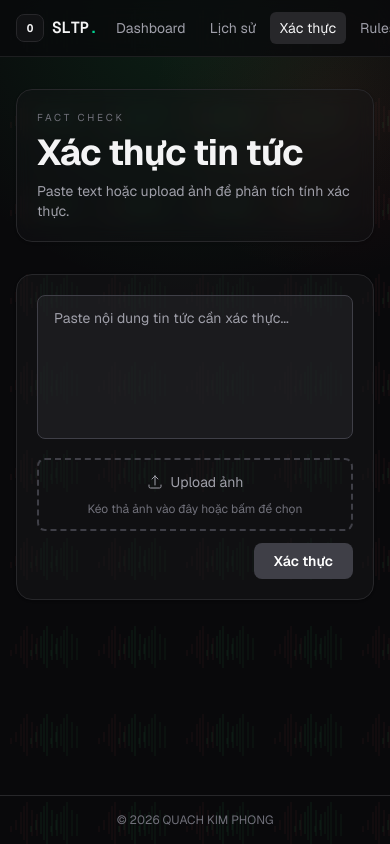
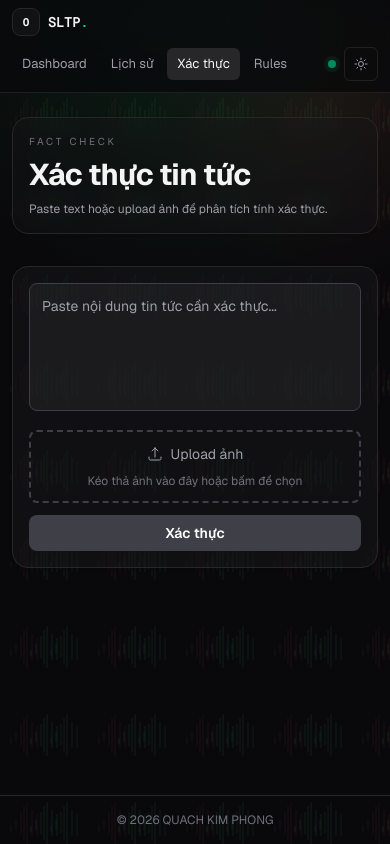
Before and after one commit to QuachGia1994/OAK-Hidden-SLTP-Manager, a Next.js app in the folder dashboard/: page /factcheck in a window 390 px wide. Built offline with nearby package versions, Linux system fonts and the light colour scheme.

Commit message:
Tighten mobile dashboard layout

```diff
--- a/dashboard/src/app/factcheck/page.tsx
+++ b/dashboard/src/app/factcheck/page.tsx
@@ -185,23 +185,23 @@ export default function FactCheckPage() {
   const cleanClaims = result?.key_claims.filter((c) => !isGarbage(c)) || [];
 
   return (
-    <div className="max-w-4xl mx-auto px-4 sm:px-6 lg:px-8 py-8 sm:py-12">
-      <div className="mb-8 rounded-2xl border border-zinc-200/80 dark:border-zinc-800 bg-white/70 dark:bg-zinc-900/35 backdrop-blur-sm px-5 py-5 sm:px-6 sm:py-6 shadow-sm">
+    <div className="max-w-4xl mx-auto px-3 sm:px-6 lg:px-8 py-6 sm:py-12">
+      <div className="mb-8 rounded-2xl border border-zinc-200/80 dark:border-zinc-800 bg-white/70 dark:bg-zinc-900/35 backdrop-blur-sm px-4 py-4 sm:px-6 sm:py-6 shadow-sm">
         <div className="text-[10px] uppercase tracking-[0.28em] text-zinc-400 dark:text-zinc-500 mb-2">Fact check</div>
-        <h1 className="text-4xl sm:text-5xl font-bold text-zinc-900 dark:text-zinc-100 tracking-tight">Xác thực tin tức</h1>
-        <p className="text-sm text-zinc-500 dark:text-zinc-400 mt-2 max-w-2xl">Paste text hoặc upload ảnh để phân tích tính xác thực.</p>
+        <h1 className="text-3xl sm:text-5xl font-bold text-zinc-900 dark:text-zinc-100 tracking-tight">Xác thực tin tức</h1>
+        <p className="text-xs sm:text-sm text-zinc-500 dark:text-zinc-400 mt-2 max-w-2xl">Paste text hoặc upload ảnh để phân tích tính xác thực.</p>
       </div>
 
-      <div className="border border-zinc-200/80 dark:border-zinc-800 rounded-2xl bg-white/80 dark:bg-zinc-900/50 p-5 mb-8 shadow-sm">
+      <div className="border border-zinc-200/80 dark:border-zinc-800 rounded-2xl bg-white/80 dark:bg-zinc-900/50 p-4 sm:p-5 mb-8 shadow-sm">
         <textarea
-          className="w-full h-36 bg-zinc-50 dark:bg-zinc-800/50 border border-zinc-200 dark:border-zinc-700 rounded-lg px-4 py-3 text-sm text-zinc-900 dark:text-zinc-100 placeholder:text-zinc-400 focus:outline-none focus:ring-2 focus:ring-emerald-500/50 resize-none"
+          className="w-full h-32 sm:h-36 bg-zinc-50 dark:bg-zinc-800/50 border border-zinc-200 dark:border-zinc-700 rounded-lg px-3 sm:px-4 py-3 text-sm text-zinc-900 dark:text-zinc-100 placeholder:text-zinc-400 focus:outline-none focus:ring-2 focus:ring-emerald-500/50 resize-none"
           placeholder="Paste nội dung tin tức cần xác thực..."
           value={text}
           onChange={(e) => setText(e.target.value)}
         />
 
         <div
-          className={`mt-3 border-2 border-dashed rounded-lg px-4 py-3 text-center transition-colors ${
+          className={`mt-3 border-2 border-dashed rounded-lg px-3 sm:px-4 py-3 text-center transition-colors ${
             dragOver
               ? "border-emerald-500 bg-emerald-50 dark:bg-emerald-500/10"
               : "border-zinc-200 dark:border-zinc-700 hover:border-zinc-300 dark:hover:border-zinc-600"
@@ -231,7 +231,7 @@ export default function FactCheckPage() {
           <button
             onClick={handleSubmit}
             disabled={loading || !text.trim()}
-            className="px-5 py-2 bg-zinc-900 hover:bg-zinc-800 disabled:bg-zinc-300 dark:disabled:bg-zinc-700 text-white text-sm font-semibold rounded-lg transition-colors duration-150"
+            className="w-full sm:w-auto px-5 py-2 bg-zinc-900 hover:bg-zinc-800 disabled:bg-zinc-300 dark:disabled:bg-zinc-700 text-white text-sm font-semibold rounded-lg transition-colors duration-150"
           >
             {loading ? "Đang xác thực..." : "Xác thực"}
           </button>
@@ -246,7 +246,7 @@ export default function FactCheckPage() {
 
       {result && (
         <div className="space-y-4">
-          <div className="border border-zinc-200/80 dark:border-zinc-800 rounded-2xl bg-white/80 dark:bg-zinc-900/50 p-5 shadow-sm">
+          <div className="border border-zinc-200/80 dark:border-zinc-800 rounded-2xl bg-white/80 dark:bg-zinc-900/50 p-4 sm:p-5 shadow-sm">
             <div className="flex items-center justify-between mb-4">
               <h2 className="text-sm font-semibold uppercase tracking-wider text-zinc-500 dark:text-zinc-400">Kết quả</h2>
               <VerdictBadge verdict={result.verdict} />
@@ -255,7 +255,7 @@ export default function FactCheckPage() {
           </div>
 
           {cleanClaims.length > 0 && (
-            <div className="border border-zinc-200/80 dark:border-zinc-800 rounded-2xl bg-white/80 dark:bg-zinc-900/50 p-5 shadow-sm">
+            <div className="border border-zinc-200/80 dark:border-zinc-800 rounded-2xl bg-white/80 dark:bg-zinc-900/50 p-4 sm:p-5 shadow-sm">
               <h2 className="text-sm font-semibold uppercase tracking-wider text-zinc-500 dark:text-zinc-400 mb-3">Các tuyên bố chính</h2>
               <ul className="space-y-2">
                 {cleanClaims.map((claim, i) => (
@@ -268,7 +268,7 @@ export default function FactCheckPage() {
             </div>
           )}
 
-          <div className="border border-zinc-200/80 dark:border-zinc-800 rounded-2xl bg-white/80 dark:bg-zinc-900/50 p-5 shadow-sm">
+          <div className="border border-zinc-200/80 dark:border-zinc-800 rounded-2xl bg-white/80 dark:bg-zinc-900/50 p-4 sm:p-5 shadow-sm">
             <h2 className="text-sm font-semibold uppercase tracking-wider text-zinc-500 dark:text-zinc-400 mb-3">
               Nguồn ({result.sources.length})
             </h2>
@@ -279,7 +279,7 @@ export default function FactCheckPage() {
             )}
           </div>
 
-          <div className="border border-zinc-200/80 dark:border-zinc-800 rounded-2xl bg-white/80 dark:bg-zinc-900/50 p-5 shadow-sm">
+          <div className="border border-zinc-200/80 dark:border-zinc-800 rounded-2xl bg-white/80 dark:bg-zinc-900/50 p-4 sm:p-5 shadow-sm">
             <h2 className="text-sm font-semibold uppercase tracking-wider text-zinc-500 dark:text-zinc-400 mb-3">Phân tích</h2>
             <p className="text-sm text-zinc-700 dark:text-zinc-300 leading-relaxed whitespace-pre-wrap">{result.summary}</p>
           </div>
--- a/dashboard/src/app/signals/page.tsx
+++ b/dashboard/src/app/signals/page.tsx
@@ -16,13 +16,13 @@ export default async function SignalsPage({ searchParams }: { searchParams: Prom
   const isVIP = await hasVipAccess(params);
 
   return (
-    <div className="max-w-6xl mx-auto px-4 sm:px-6 lg:px-8 py-8 sm:py-12">
-      <div className="mb-8 rounded-2xl border border-zinc-200/80 dark:border-zinc-800 bg-white/70 dark:bg-zinc-900/35 backdrop-blur-sm px-5 py-5 sm:px-6 sm:py-6 shadow-sm">
+    <div className="max-w-6xl mx-auto px-3 sm:px-6 lg:px-8 py-6 sm:py-12">
+      <div className="mb-8 rounded-2xl border border-zinc-200/80 dark:border-zinc-800 bg-white/70 dark:bg-zinc-900/35 backdrop-blur-sm px-4 py-4 sm:px-6 sm:py-6 shadow-sm">
         <div className="flex flex-col gap-3 sm:flex-row sm:items-end sm:justify-between">
           <div>
             <div className="text-[10px] uppercase tracking-[0.28em] text-zinc-400 dark:text-zinc-500 mb-2">Archive</div>
-            <h1 className="text-4xl sm:text-5xl font-bold text-zinc-900 dark:text-zinc-50 tracking-tight leading-tight">Lịch sử Signal</h1>
-            <p className="text-base text-zinc-500 dark:text-zinc-400 mt-2">7 ngày gần nhất</p>
+            <h1 className="text-3xl sm:text-5xl font-bold text-zinc-900 dark:text-zinc-50 tracking-tight leading-tight">Lịch sử Signal</h1>
+            <p className="text-sm sm:text-base text-zinc-500 dark:text-zinc-400 mt-2">7 ngày gần nhất</p>
           </div>
           <div className="rounded-xl border border-zinc-200/80 dark:border-zinc-800 bg-zinc-50/90 dark:bg-zinc-950/40 px-4 py-3">
             <div className="text-[10px] uppercase tracking-widest text-zinc-400 dark:text-zinc-500 mb-1">Access</div>
--- a/dashboard/src/components/NavBar.tsx
+++ b/dashboard/src/components/NavBar.tsx
@@ -17,23 +17,23 @@ export function NavBar() {
 
   return (
     <nav className="sticky top-0 z-50 border-b border-zinc-200/70 dark:border-zinc-800/70 bg-white/75 dark:bg-zinc-950/75 backdrop-blur-xl">
-      <div className="max-w-6xl mx-auto px-4 h-14 flex items-center gap-2 sm:gap-6 overflow-x-auto">
+      <div className="max-w-6xl mx-auto px-3 sm:px-4 py-2 sm:py-0 min-h-14 flex flex-wrap items-center gap-2 sm:gap-6">
         <Link href="/" className="flex items-center gap-2 shrink-0">
           <span className="inline-flex h-7 w-7 items-center justify-center rounded-lg border border-zinc-200 dark:border-zinc-800 bg-zinc-100/80 dark:bg-zinc-900/60 font-mono text-[11px] font-bold text-zinc-900 dark:text-zinc-100">
             O
           </span>
-          <span className="font-mono text-base font-semibold text-zinc-900 dark:text-zinc-100 tracking-tight">
+          <span className="font-mono text-sm sm:text-base font-semibold text-zinc-900 dark:text-zinc-100 tracking-tight">
             SLTP<span className="text-emerald-500 dark:text-emerald-400">.</span>
           </span>
         </Link>
 
-        <div className="flex items-center gap-1 shrink-0">
+        <div className="flex items-center gap-1 overflow-x-auto whitespace-nowrap py-1 sm:py-0 shrink-0 -mx-1 px-1 sm:mx-0 sm:px-0">
           {links.map((link) => (
             <Link
               key={link.href}
               href={link.href}
               aria-current={pathname === link.href ? "page" : undefined}
-              className={`px-2.5 sm:px-3 py-1.5 text-sm rounded-md transition-colors whitespace-nowrap ${
+              className={`px-2.5 sm:px-3 py-1.5 text-[13px] sm:text-sm rounded-md transition-colors whitespace-nowrap ${
                 pathname === link.href
                   ? "bg-zinc-100 dark:bg-zinc-800 text-zinc-900 dark:text-zinc-100"
                   : "text-zinc-500 dark:text-zinc-400 hover:text-zinc-700 dark:hover:text-zinc-200 hover:bg-zinc-100 dark:hover:bg-zinc-800/50"
@@ -73,7 +73,7 @@ function StatusDot() {
   return (
     <div className="flex items-center gap-1.5 text-xs text-zinc-400 dark:text-zinc-500">
       <div className="w-2 h-2 rounded-full bg-emerald-500 shadow-[0_0_0_4px_rgba(16,185,129,0.12)] animate-pulse" />
-      <span className="hidden sm:inline">Đang chạy</span>
+      <span className="hidden md:inline">Đang chạy</span>
     </div>
   );
 }
```
